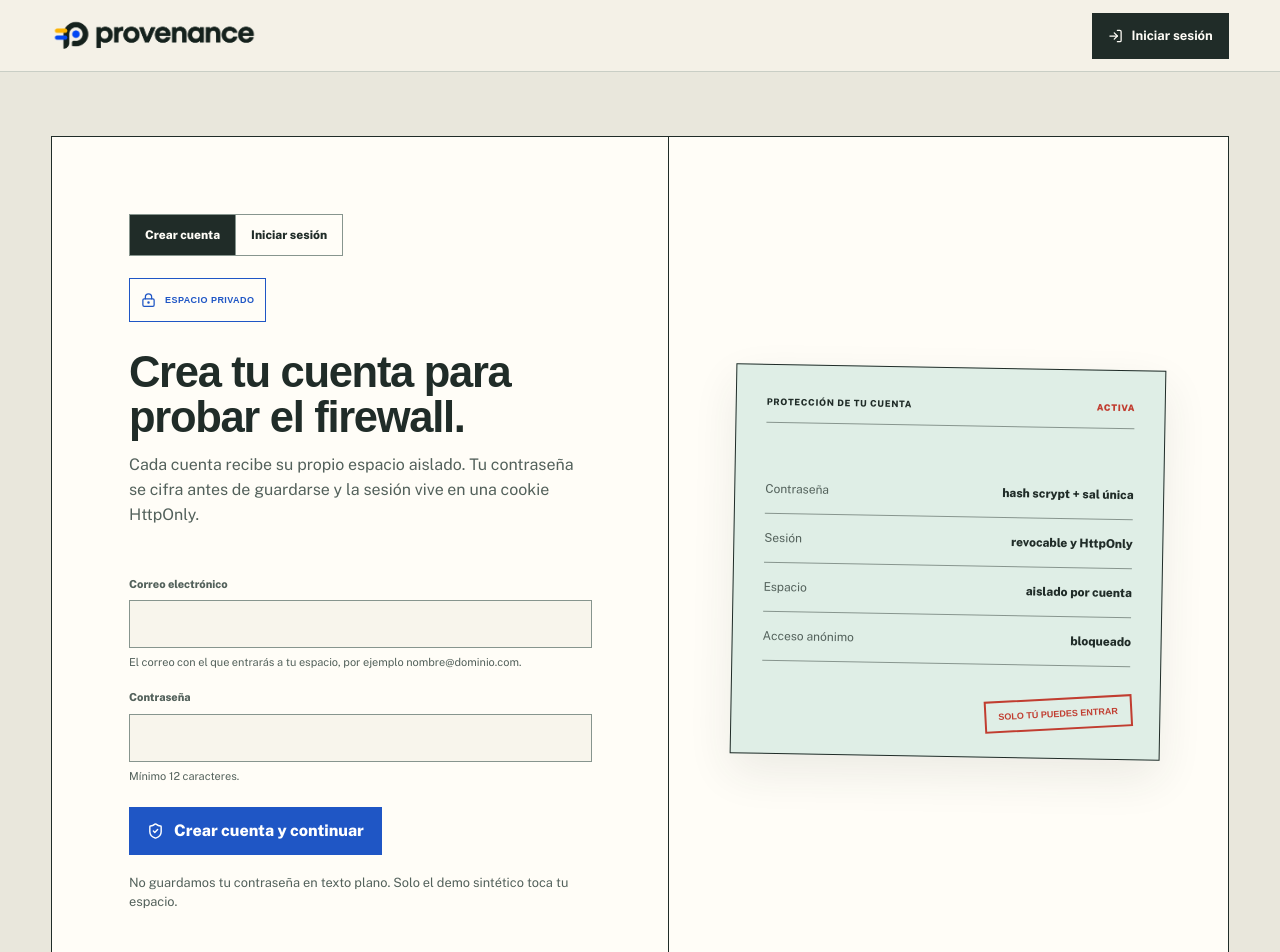
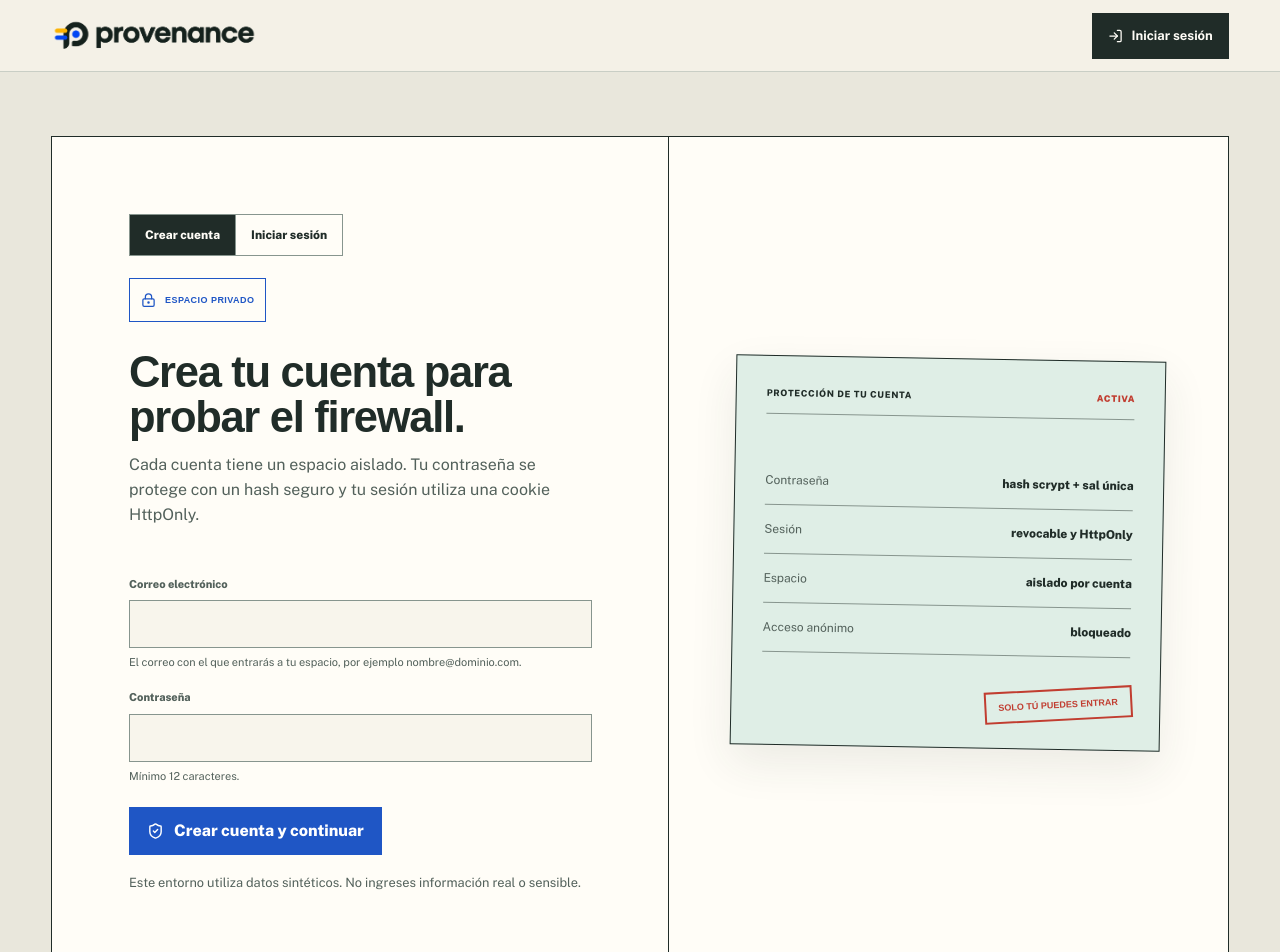
Before and after one commit to platanus-hack/platanus-hack-26-co-team-13, a Next.js app in the folder frontend/: page /login in a window 1280 px wide. Shown: the top 952 px of the page. Built offline with nearby package versions, Linux system fonts and the light colour scheme; no server answers; a web font is replaced by a local one.

Commit message:
fix: clarify production authentication notices

```diff
--- a/frontend/app/login/page.tsx
+++ b/frontend/app/login/page.tsx
@@ -133,7 +133,7 @@ export default function LoginPage() {
           </h1>
           <p>
             {mode === 'register'
-              ? 'Cada cuenta recibe su propio espacio aislado. Tu contraseña se cifra antes de guardarse y la sesión vive en una cookie HttpOnly.'
+              ? 'Cada cuenta tiene un espacio aislado. Tu contraseña se protege con un hash seguro y tu sesión utiliza una cookie HttpOnly.'
               : 'Ingresa con el correo y la contraseña que elegiste al registrarte.'}
           </p>
 
@@ -186,7 +186,7 @@ export default function LoginPage() {
           </button>
           <small>
             {mode === 'register'
-              ? 'No guardamos tu contraseña en texto plano. Solo el demo sintético toca tu espacio.'
+              ? 'Este entorno utiliza datos sintéticos. No ingreses información real o sensible.'
               : 'La sesión dura 8 horas y puedes cerrarla en cualquier momento.'}
           </small>
         </form>
```
